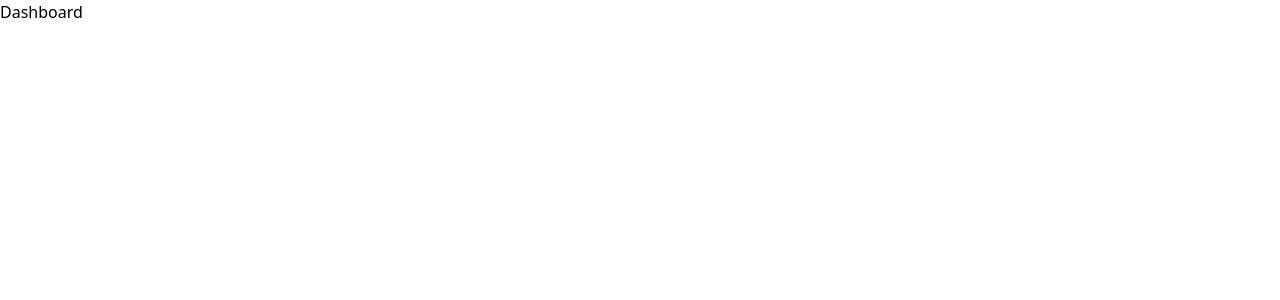
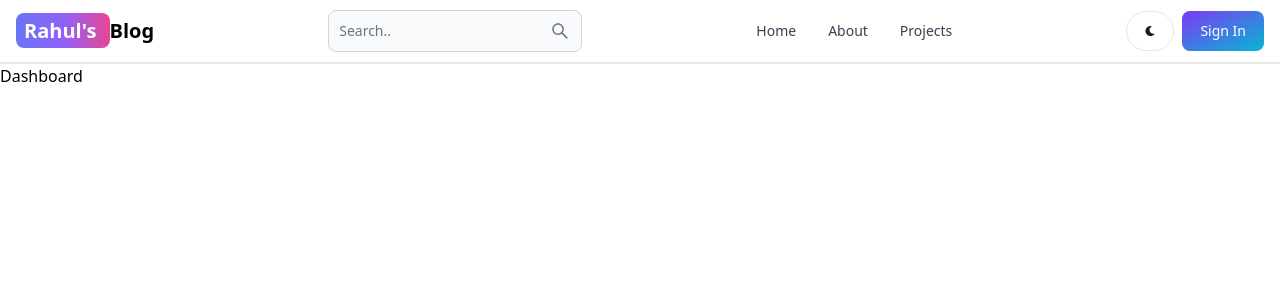
Before and after one commit to rrahul1/blog-mern-stack, a React (Vite) app in the folder frontend/: page /dashboard in a window 1280 px wide. Shown: the top 300 px of the page. Built offline with nearby package versions, Linux system fonts and the light colour scheme.

Commit message:
created header

```diff
--- a/frontend/package.json
+++ b/frontend/package.json
@@ -10,8 +10,10 @@
     "preview": "vite preview"
   },
   "dependencies": {
+    "flowbite-react": "^0.7.5",
     "react": "^18.2.0",
     "react-dom": "^18.2.0",
+    "react-icons": "^5.0.1",
     "react-router-dom": "^6.22.3"
   },
   "devDependencies": {
--- a/frontend/src/App.jsx
+++ b/frontend/src/App.jsx
@@ -6,10 +6,12 @@
 import Dashboard from "./pages/Dashboard";
 import SignIn from "./pages/SignIn";
 import SignUp from "./pages/SignUp";
+import Header from "./components/Header";
 
 const App = () => {
    return (
       <BrowserRouter>
+         <Header />
          <Routes>
             <Route path="/" element={<Home />} />
             <Route path="/sign-in" element={<SignIn />} />
--- /dev/null
+++ b/frontend/src/components/Header.jsx
@@ -0,0 +1,56 @@
+import React from "react";
+import { Button, Navbar, TextInput } from "flowbite-react";
+import { Link, useLocation } from "react-router-dom";
+import { AiOutlineSearch } from "react-icons/ai";
+import { FaMoon } from "react-icons/fa";
+
+const Header = () => {
+   const path = useLocation().pathname;
+
+   return (
+      <Navbar className="border-b-2">
+         <Link
+            to="/"
+            className="self-center whitespace-nowrap text-sm sm:text-xl font-semibold dark:text-white"
+         >
+            <span className="px-2 py-1 bg-gradient-to-r from-indigo-500 via-purple-500 to-pink-500 rounded-lg text-white">
+               Rahul's{" "}
+            </span>
+            Blog
+         </Link>
+         <form>
+            <TextInput
+               type="text"
+               placeholder="Search.."
+               rightIcon={AiOutlineSearch}
+               className="hidden lg:inline"
+            />
+         </form>
+         <Button className="w-12 h-10 lg:hidden" color="gray" pill>
+            <AiOutlineSearch />
+         </Button>
+         <div className="flex gap-2 md:order-2">
+            <Button className="w-12 h-10 hidden sm:inline" color="gray" pill>
+               <FaMoon />
+            </Button>
+            <Link to="/sign-in">
+               <Button gradientDuoTone="purpleToBlue">Sign In</Button>
+            </Link>
+            <Navbar.Toggle />
+         </div>
+         <Navbar.Collapse>
+            <Navbar.Link active={path === "/"} as="div">
+               <Link to="/">Home</Link>
+            </Navbar.Link>
+            <Navbar.Link active={path === "/about"} as="div">
+               <Link to="/about">About</Link>
+            </Navbar.Link>
+            <Navbar.Link active={path === "/projects"} as="div">
+               <Link to="/projects">Projects</Link>
+            </Navbar.Link>
+         </Navbar.Collapse>
+      </Navbar>
+   );
+};
+
+export default Header;
--- a/frontend/tailwind.config.js
+++ b/frontend/tailwind.config.js
@@ -1,8 +1,12 @@
 /** @type {import('tailwindcss').Config} */
 export default {
-   content: ["./index.html", "./src/**/*.{js,ts,jsx,tsx}"],
+   content: [
+      "./index.html",
+      "./src/**/*.{js,ts,jsx,tsx}",
+      "node_modules/flowbite-react/**/*.{js,jsx,ts,tsx}",
+   ],
    theme: {
       extend: {},
    },
-   plugins: [],
+   plugins: [require("flowbite/plugin")],
 };
```
Also changed, not shown: 1 other file (tests, documents, lock files or other folders).
